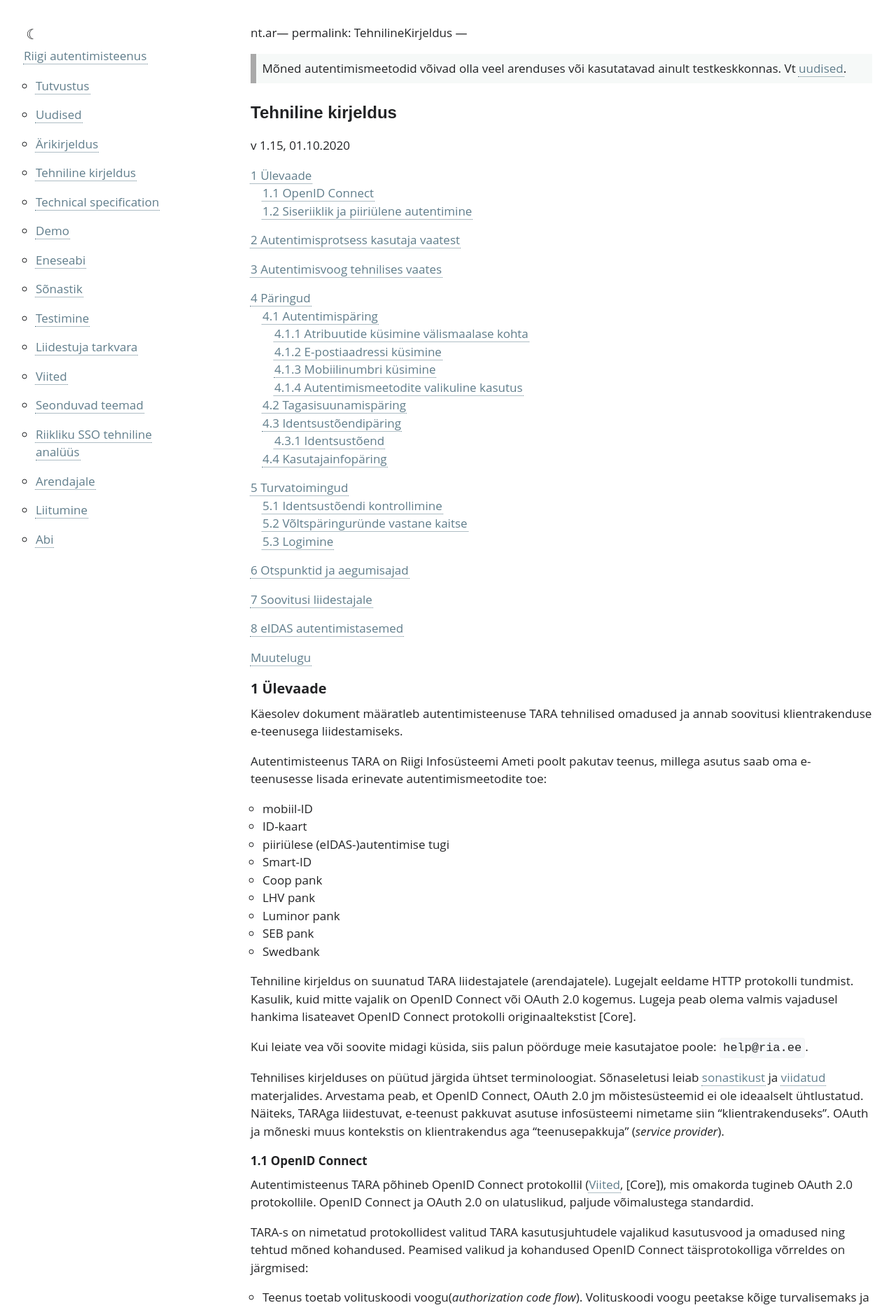
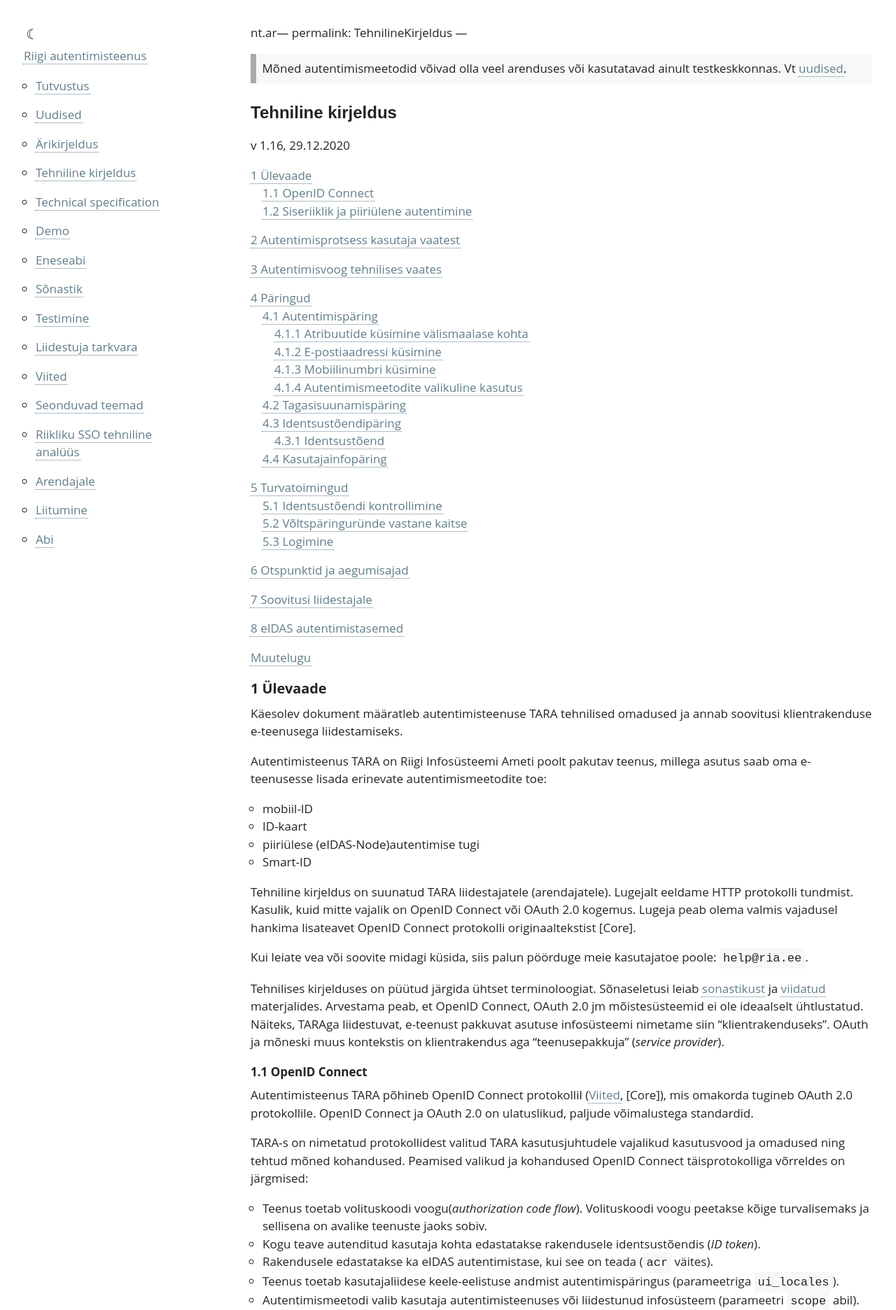
Before and after one commit to e-gov/TARA-Doku, a Jekyll site: the page built from TehnilineKirjeldus.md, in a window 1280 px wide. Shown: the top 1872 px of the page at 70% size. Built offline with Jekyll 4.4.1, drawn with Linux system fonts in a browser that asks for light colours; our own code applies the rules of GitHub Pages for plain Markdown files; some of the changed text lies outside the part shown.

Commit message:
Update TehnilineKirjeldus.md

```diff
--- a/TehnilineKirjeldus.md
+++ b/TehnilineKirjeldus.md
@@ -7,7 +7,7 @@ Mõned autentimismeetodid võivad olla veel arenduses või kasutatavad ainult te
 
 # Tehniline kirjeldus
 {: .no_toc}
-v 1.15, 01.10.2020
+v 1.16, 29.12.2020
 
 - TOC
 {:toc}
@@ -20,13 +20,8 @@ Autentimisteenus TARA on Riigi Infosüsteemi Ameti poolt pakutav teenus, millega
 
 - mobiil-ID
 - ID-kaart
-- piiriülese (eIDAS-)autentimise tugi
+- piiriülese (eIDAS-Node)autentimise tugi
 - Smart-ID
-- Coop pank
-- LHV pank
-- Luminor pank
-- SEB pank
-- Swedbank
 
 Tehniline kirjeldus on suunatud TARA liidestajatele (arendajatele). Lugejalt eeldame HTTP protokolli tundmist. Kasulik, kuid mitte vajalik on  OpenID Connect või OAuth 2.0 kogemus. Lugeja peab olema valmis vajadusel hankima lisateavet OpenID Connect protokolli originaaltekstist [Core].
 
@@ -106,14 +100,6 @@ Joonis 1. Siseriiklik ja piiriülene autentimine
 - vea korral samm 10.
 
 NB! eIDAS autentimise korral on võimalik sihtriigi valik teha ka otse TARA-ga liidestunud infosüsteemis ning saata soovitud riigi kood autentimispäringuga. Sellisel juhul kasutajale TARA kasutajaliidest ei kuvata ja tehakse automaatne edasisuunamine läbi eIDAS taristu otse välisriigi autentimisteenusesse, kus kasutaja autendib end välisriigi autentimisvahendiga. Eduka autentimise korral (ning kui välisriigi autentimisvahendi tase on piisav) edasi samm 9
-
-7 Pangalingiga autentimine
-
-- kasutaja valib panga
-- kasutaja suunatakse panga autentimisteenusesse
-- kasutaja autendib end valitud autentimismeetodiga
-- eduka autentimise korral edasi samm 9
-- vea korral samm 10.
 
 8 Smart-ID'ga autentimine
 
@@ -732,6 +717,7 @@ Välisriigi autentimismeetodite autentimitased on määratakse vastava välisrii
 
 | Versioon, kuupäev | Muudatus |
 |-----------------|--------------|
+| 1.16, 29.12.2020   | `bank` skoobi parameetri eemaldamine. |
 | 1.15, 01.10.2020   | `sub` väite täpsustus - eidas identifikaatori pikkusepiirang. |
 | 1.14, 04.08.2020   | Lisandus valikuline skoop `phone`. Täiendatud `acr_values` parameetri ja autentimistasemete käsitlust. |
 | 1.13, 26.06.2020   | Täiendatud kasutajapoolset autentimise katkestamise käsitlust. Lisandus veakood `user_cancel`.  |
```
Also changed, not shown: other parts of TehnilineKirjeldus.md (+0 -2 lines).
